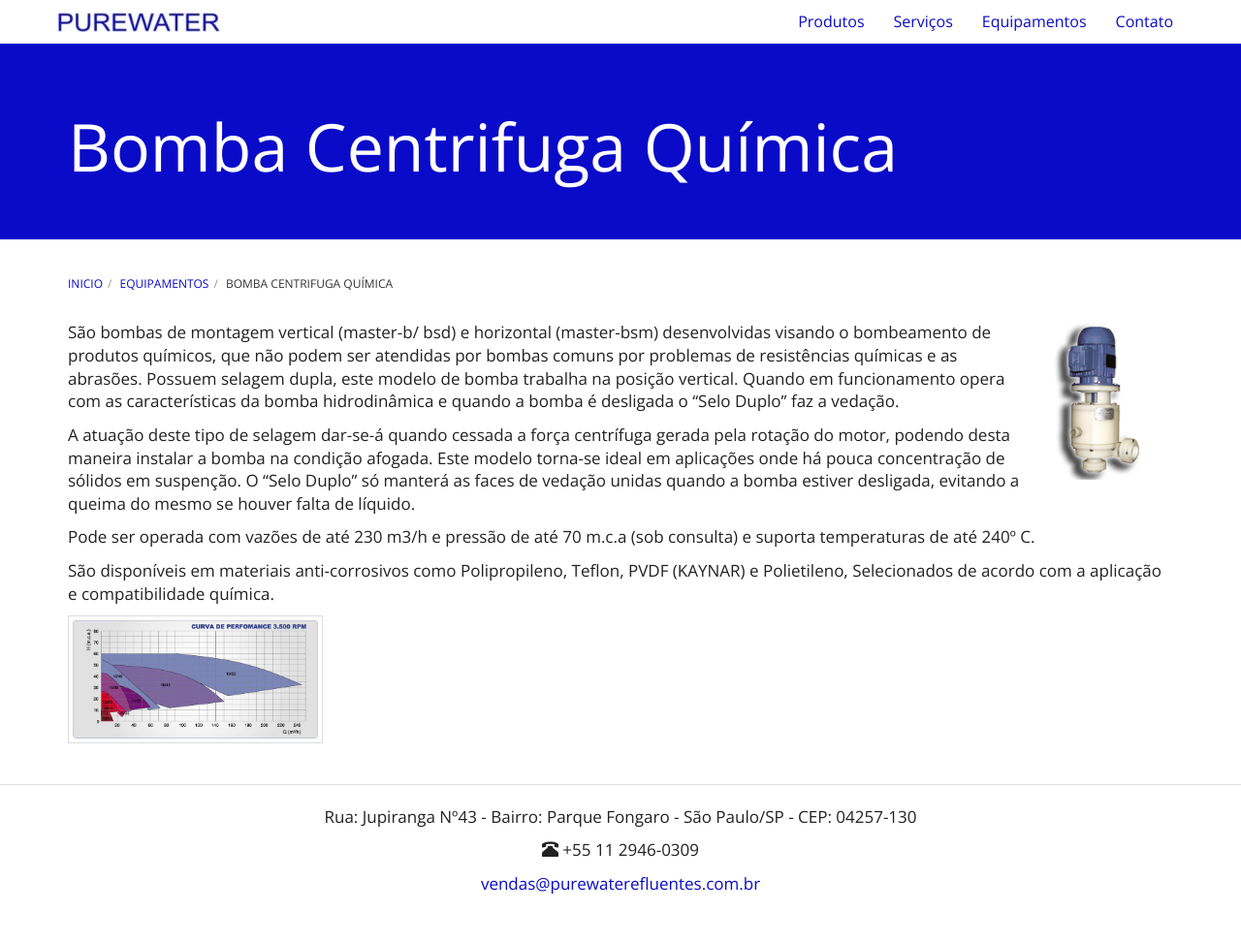
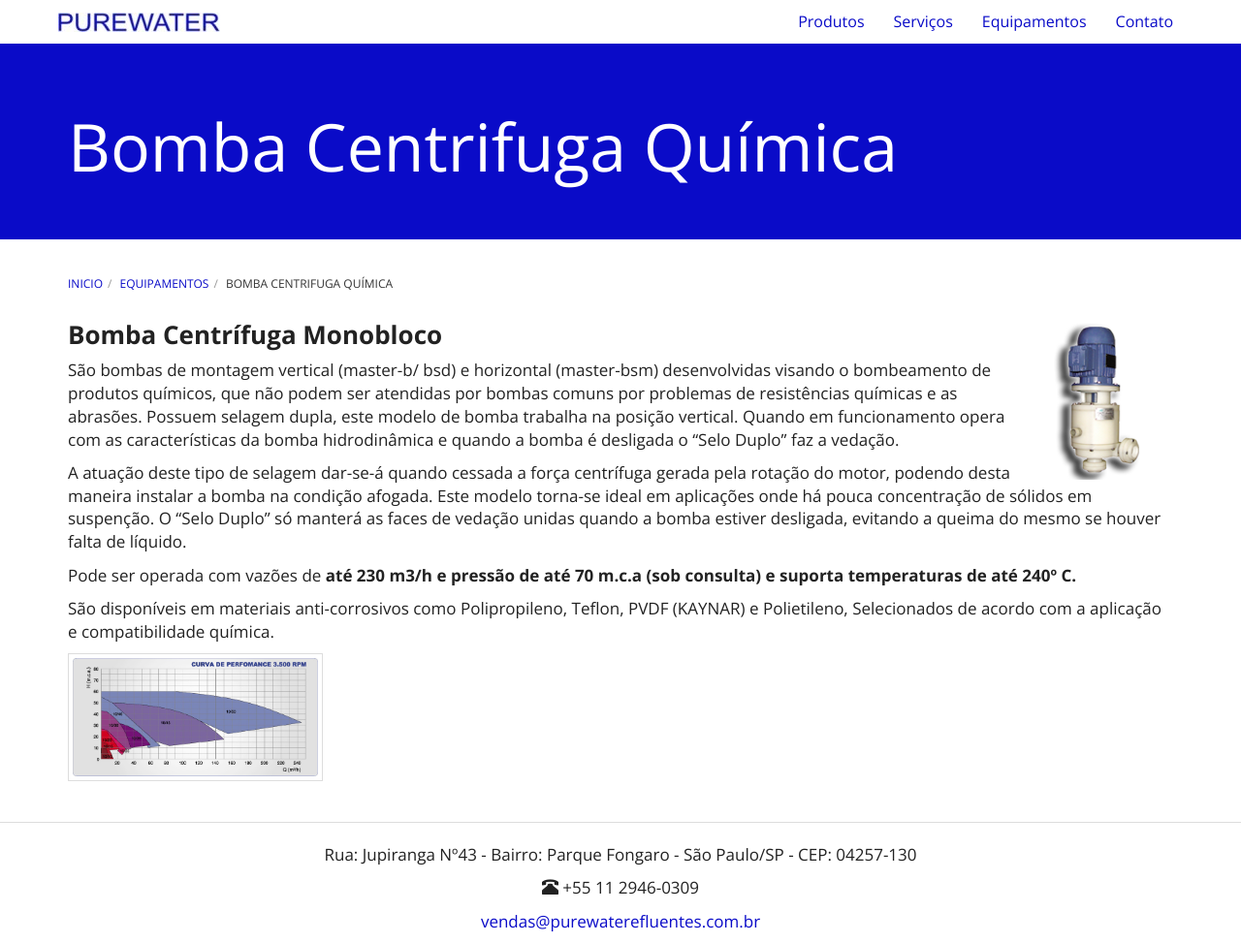
Before and after one commit to purewaterefluentes/purewaterefluentes.github.io, a Jekyll site: the page built from equipamentos/bomba-centrifuga-quimica.md, in a window 1280 px wide and 973 px high. Shown: the whole window at 97% size. Built offline with Jekyll 4.4.1, drawn with Linux system fonts in a browser that asks for light colours; nearby versions of some CDN libraries; library files that are not in the unit come from our copies.

Commit message:
Update bomba-centrifuga-quimica.md

```diff
--- a/equipamentos/bomba-centrifuga-quimica.md
+++ b/equipamentos/bomba-centrifuga-quimica.md
@@ -1,16 +1,19 @@
 ---
+layout: contato
 layout: default
 title: Bomba Centrifuga Química
 ---
 
 <img class="img-responsive pull-right" style="max-width: 50%;" src="../../website/images/bomba centrifuga quimica monobloco.png" alt="Bomba Centrifuga Química">
 
+### **Bomba Centrífuga Monobloco**
+
 São bombas de montagem vertical (master-b/ bsd) e horizontal (master-bsm) desenvolvidas visando o bombeamento de produtos químicos, que não podem ser atendidas por bombas comuns por problemas de resistências químicas e as abrasões.
 Possuem selagem dupla, este modelo de bomba trabalha na posição vertical. Quando em funcionamento opera com as características da bomba hidrodinâmica e quando a bomba é desligada o "Selo Duplo" faz a vedação.
 
 A atuação deste tipo de selagem dar-se-á quando cessada a força centrífuga gerada pela rotação do motor, podendo desta maneira instalar a bomba na condição afogada. Este modelo torna-se ideal em aplicações onde há pouca concentração de sólidos em suspenção. O "Selo Duplo" só manterá as faces de vedação unidas quando a bomba estiver desligada, evitando a queima do mesmo se houver falta de líquido.
 
-Pode ser operada com vazões de até 230 m3/h e pressão de até 70 m.c.a (sob consulta) e suporta temperaturas de até 240º C.
+Pode ser operada com vazões de **até 230 m3/h e pressão de até 70 m.c.a (sob consulta) e suporta temperaturas de até 240º C.**
 
 São disponíveis em materiais anti-corrosivos como Polipropileno, Teflon, PVDF (KAYNAR) e Polietileno, Selecionados de acordo com a aplicação e compatibilidade química.
 
```
